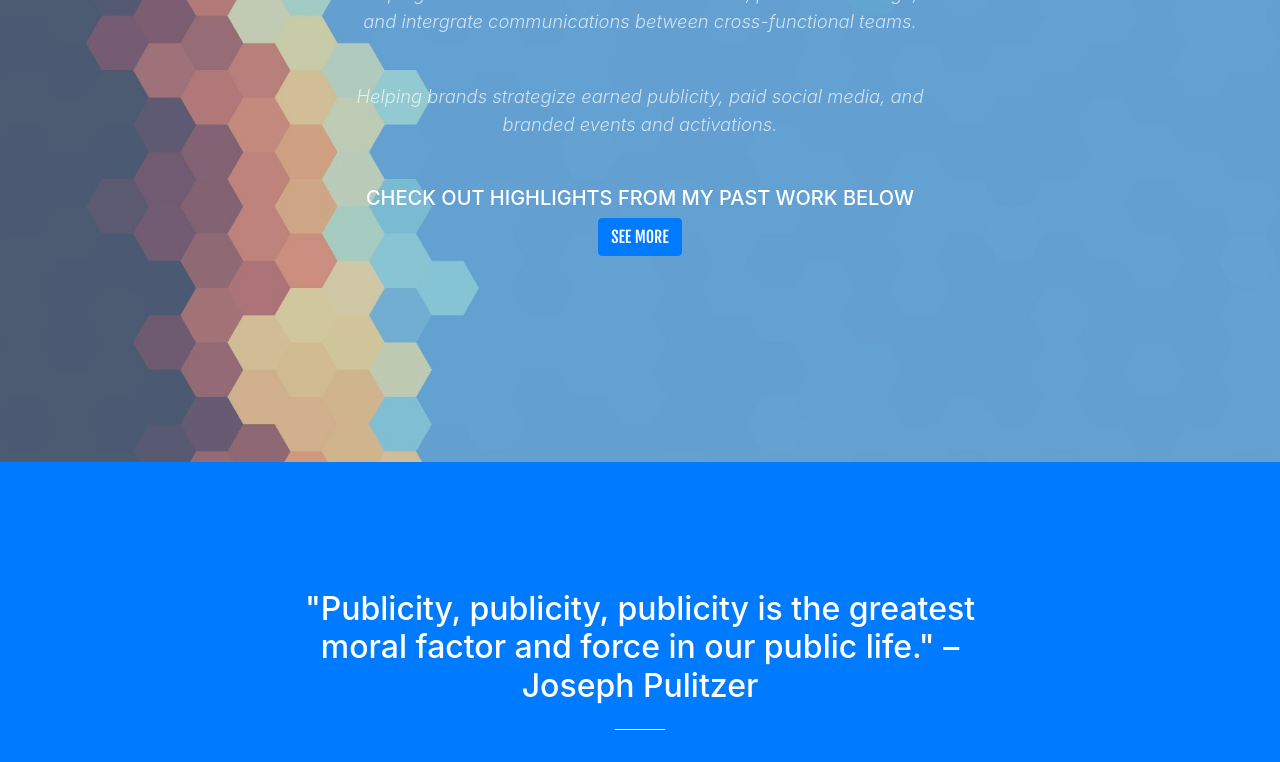
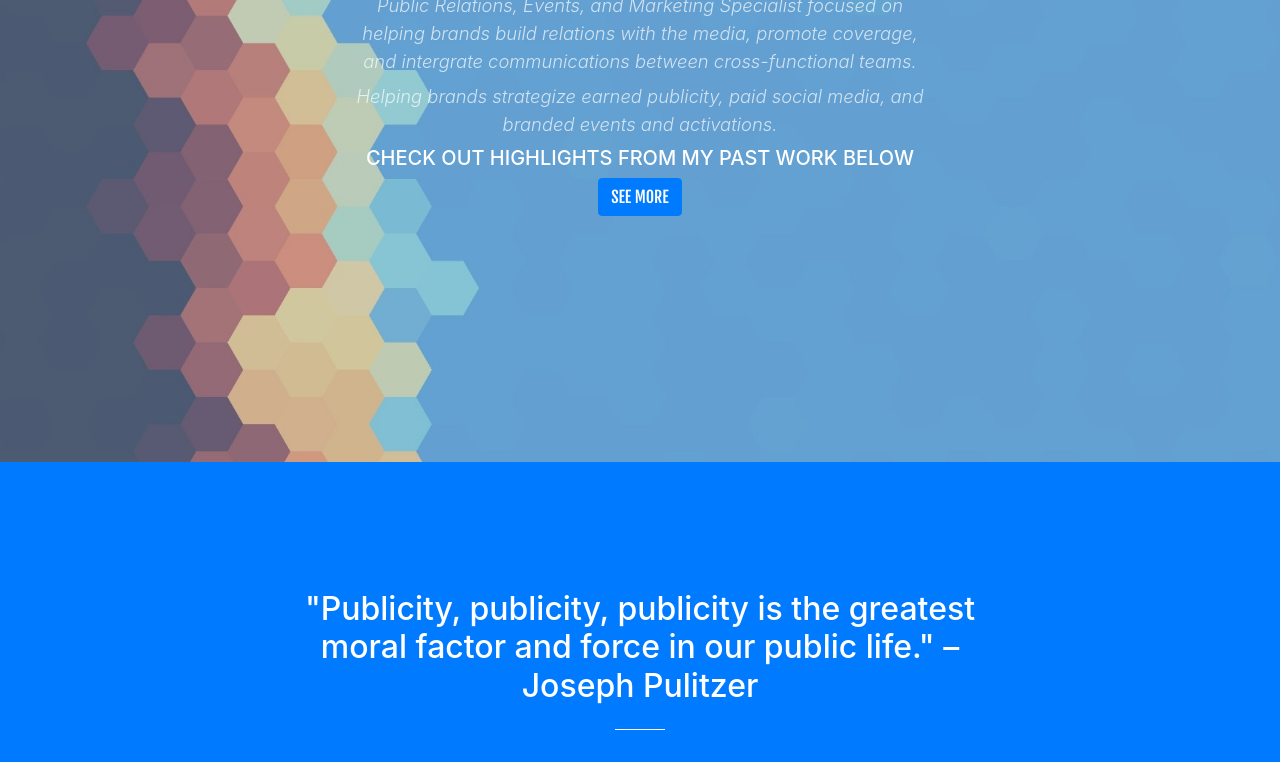
Before and after one commit to Raven2ny/PersonalSite, a website with bundled scripts: page index.html in a window 1280 px wide. Shown: the part 338-1100 px from the top of the page. Built offline with nearby package versions, Linux system fonts and the light colour scheme.

Commit message:
p margin fix
change mb-5 to mb-2 in the p class

```diff
--- a/index.html
+++ b/index.html
@@ -70,9 +70,9 @@
           <div class="col-lg-10 mx-auto">
            <div class="col-lg-8 mx-auto">
              <h1>Tyler Martin</h1>
-             <p class="text-faded mb-5"><i>Public Relations, Events, and Marketing Specialist focused on helping brands build relations with the media, promote coverage, and intergrate communications between cross-functional teams.</i>
+             <p class="text-faded mb-2"><i>Public Relations, Events, and Marketing Specialist focused on helping brands build relations with the media, promote coverage, and intergrate communications between cross-functional teams.</i>
              </p>
-             <p class="text-faded mb-5"><i>Helping brands strategize earned publicity, paid social media, and branded events and activations.</i></p>
+             <p class="text-faded mb-2"><i>Helping brands strategize earned publicity, paid social media, and branded events and activations.</i></p>
              <h5>CHECK OUT HIGHLIGHTS FROM MY PAST WORK BELOW</h5>
              <a class="btn btn-primary btn-xl js-scroll-trigger" href="/portfolio">See More</a>
            </div>
```
